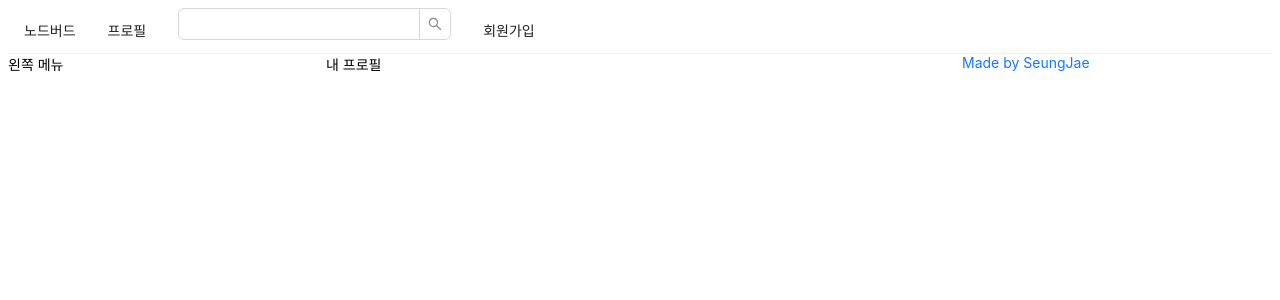
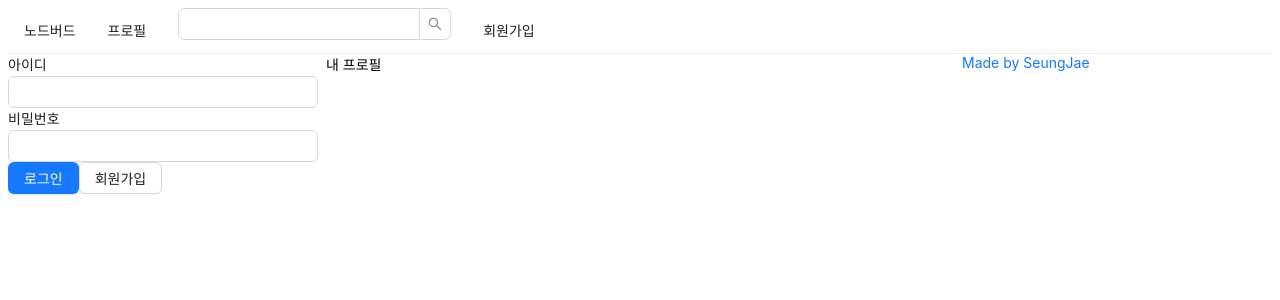
Before and after one commit to seungjae93/react-nodebirds, a Next.js app: page /profile in a window 1280 px wide. Shown: the top 300 px of the page. Built offline with nearby package versions, Linux system fonts and the light colour scheme.

Commit message:
:sparkles: feat: loginForm 구현

```diff
--- a/src/components/AppLayout.js
+++ b/src/components/AppLayout.js
@@ -1,9 +1,11 @@
-import React from "react";
+import React, { useState } from "react";
 import PropTypes from "prop-types";
 import Link from "next/link";
 import { Menu, Input, Row, Col } from "antd";
-
+import UserProfile from "../components/UserProfile";
+import LoginForm from "../components/LoginForm";
 const AppLayout = ({ children }) => {
+  const [isLoggedIn, setIsLoggedIn] = useState(false);
   return (
     <div>
       <Menu mode="horizontal">
@@ -28,7 +30,7 @@ const AppLayout = ({ children }) => {
       </Menu>
       <Row gutter={8}>
         <Col xs={24} md={6}>
-          왼쪽 메뉴
+          {isLoggedIn ? <UserProfile /> : <LoginForm />}
         </Col>
         <Col xs={24} md={12}>
           {children}
--- /dev/null
+++ b/src/components/LoginForm.js
@@ -0,0 +1,48 @@
+import React, { useCallback, useState } from "react";
+import { Form, Input, Button } from "antd";
+import Link from "next/link";
+
+const LoginForm = () => {
+  const [id, setId] = useState("");
+  const [password, setPassword] = useState("");
+
+  const onChangeId = useCallback((e) => {
+    setId(e.target.value);
+  }, []);
+
+  const onChangePassword = useCallback((e) => {
+    setPassword(e.target.value);
+  }, []);
+
+  return (
+    <Form>
+      <div>
+        <label htmlFor="user-id">아이디</label>
+        <br />
+        <Input name="user-id" value={id} onChange={onChangeId} required />
+      </div>
+      <div>
+        <label htmlFor="user-password">비밀번호</label>
+        <br />
+        <Input
+          name="user-password"
+          type="password"
+          value={password}
+          onChange={onChangePassword}
+          required
+        />
+      </div>
+      <div>
+        <Button type="primary" htmlType="submit" loading={false}>
+          로그인
+        </Button>
+        <Link href="/signup" legacyBehavior>
+          <a>
+            <Button>회원가입</Button>
+          </a>
+        </Link>
+      </div>
+    </Form>
+  );
+};
+export default LoginForm;
--- /dev/null
+++ b/src/components/UserProfile.js
@@ -0,0 +1,2 @@
+const UserProfile = () => {};
+export default UserProfile;
```
